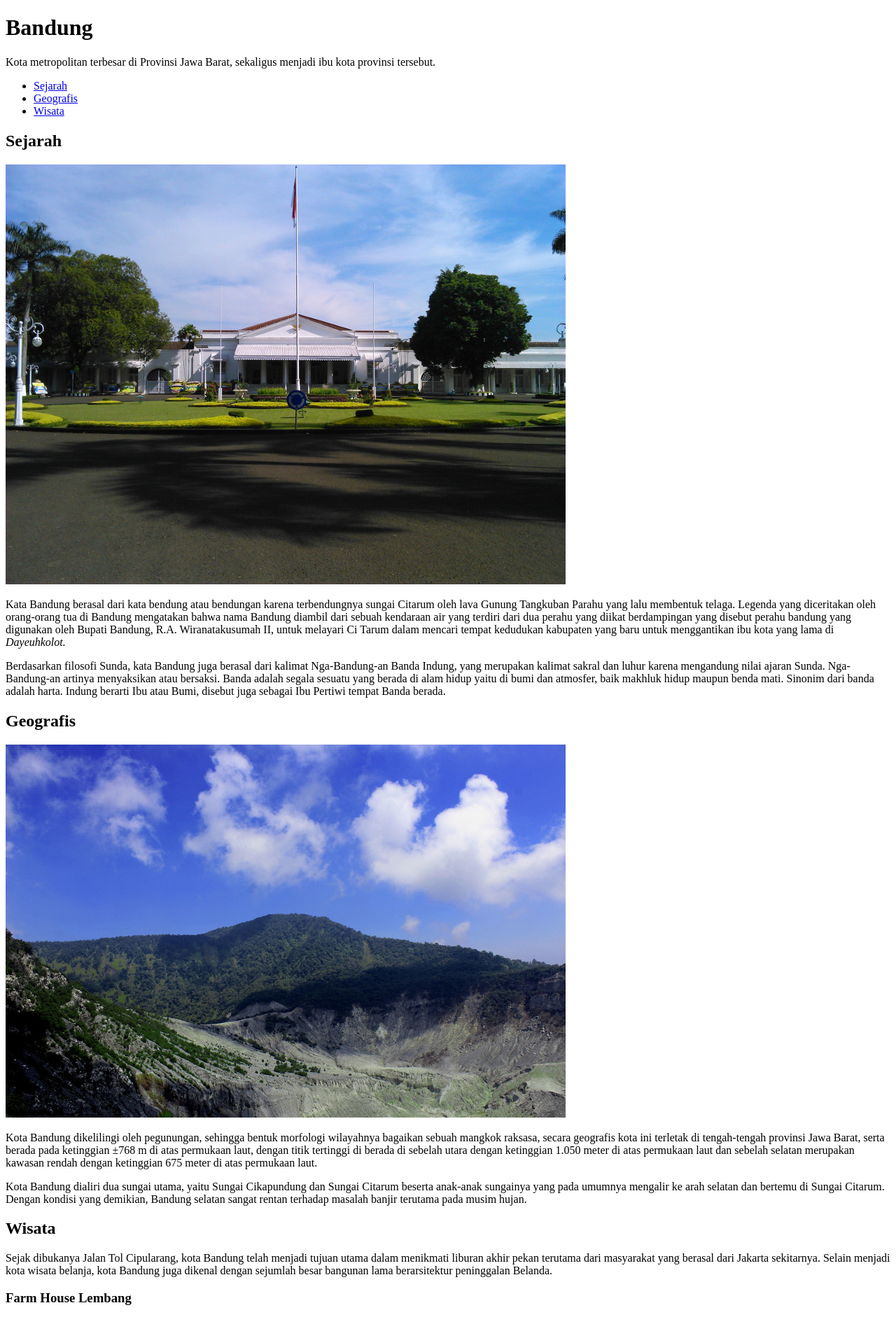
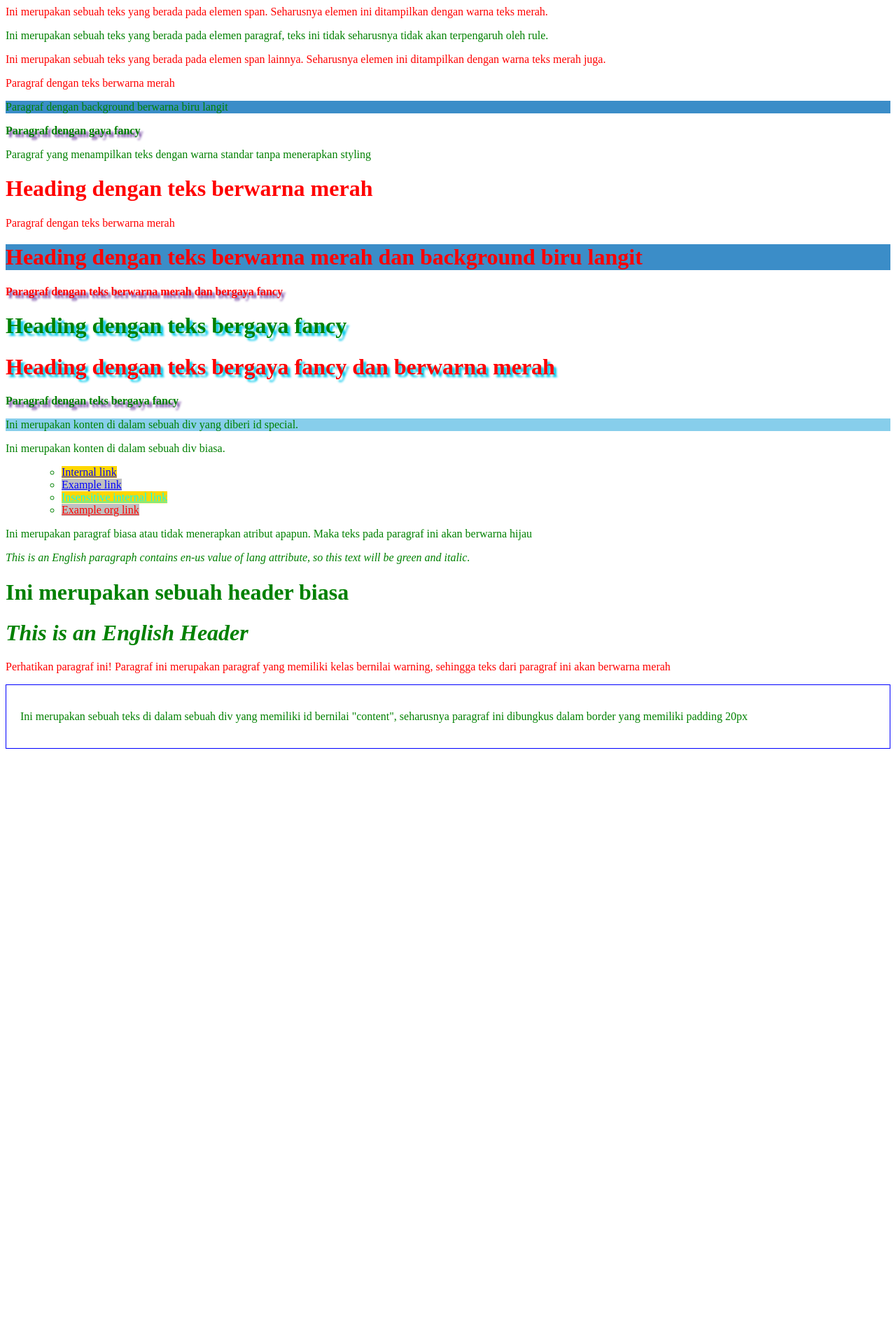
Before and after one commit to nabilban/Bandung-Lautan-Api, a plain HTML site: page index.html in a window 1280 px wide. Shown: the top 1882 px of the page at 70% size. After the commit the page ends 1078 px from the top, so only its background shows below. Drawn offline with Linux system fonts and the light colour scheme.

Commit message:
macam macam collectors

```diff
--- a/index.html
+++ b/index.html
@@ -3,232 +3,163 @@
 <html>
 
 <head>
-    <title>title tab bar </title>
+    <title>hahahahah </title>
+    <style>
+        /* type selector */
+        span {
+            color: red;
+        }
+
+        /* class selector */
+        .red {
+            color: red;
+        }
+
+        .skyblue-bg {
+            background-color: rgb(59, 141, 200);
+        }
+
+        .fancy {
+            font-weight: bold;
+            text-shadow: 4px 4px 3px rebeccapurple;
+        }
+
+        /* class selector yang spesifik pada elemen yang diinginkan */
+        h1.fancy {
+            text-shadow: 4px 4px 3px #00c8eb;
+        }
+
+        /* id selector bersifat unshareable ,memiliki nilai yang unik, hanya digunkan pada satu elemen saja , span dan div saja*/
+        /* KALAU INGIN MENGGUNAKAN PADA BANAYAK ELEMEN JANGAN PAKEK ID PAKEK CLASS */
+        #special {
+            background-color: skyblue;
+        }
+
+
+
+        /* atribute selector */
+        /* <a> element yang menerapkan href attribut */
+        a[href] {
+            color: blue;
+        }
+
+        /* <a> element yang menerapkan nilai pada href dengan awalan "#" */
+        a[href^="#"] {
+            background-color: gold;
+        }
+
+        /* <a> element yang menerapkan nilai pada href yang mengandung teks "example" */
+        a[href*="exa"] {
+            background-color: silver;
+        }
+
+        /* <a> element yang menerapkan nilai pada href yang mengandung teks "insensitive" tidak mementingkan huruf kapital*/
+        a[href*="insensitive"i ] {
+            color: cyan;
+        }
+
+        /* <a> element yang menerapkan nilai pada href dengan akhiran ".org" */
+        a[href$=".org"] {
+            color: red;
+        }
+
+
+        /* universal selector */
+        /* Menargetkan seluruh tipe elemen */
+        * {
+            color: green;
+        }
+
+        /* Menargetkan seluruh tipe elemen yang mengandung nilai "en" pada atribut lang */
+        *[lang^=en] {
+            font-style: italic;
+        }
+
+        /* Menargetkan seluruh tipe elemen yang memiliki nilai "warning" pada atribut class */
+        *.kelazz {
+            color: red;
+        }
+
+        /* Menargetkan seluruh tipe elemen yang memiliki nilai "content" pada atribut id */
+        *#coklat {
+            border: 1px solid blue;
+            padding: 20px;
+        }
+    </style>
 </head>
 
 <body>
-    <header>
-        <h1>
-            Bandung
-        </h1>
+    <!-- hasil type selector -->
+    <span>Ini merupakan sebuah teks yang berada pada elemen span. Seharusnya elemen ini ditampilkan dengan warna teks
+        merah.</span>
+    <p>Ini merupakan sebuah teks yang berada pada elemen paragraf, teks ini tidak seharusnya tidak akan terpengaruh oleh
+        rule.</p>
+    <span>Ini merupakan sebuah teks yang berada pada elemen span lainnya. Seharusnya elemen ini ditampilkan dengan warna
+        teks merah juga.</span>
+
+    <!-- hasil class selector -->
+    <p class="red">Paragraf dengan teks berwarna merah</p>
+    <p class="skyblue-bg">Paragraf dengan background berwarna biru langit</p>
+    <p class="fancy">Paragraf dengan gaya fancy</p>
+    <p>Paragraf yang menampilkan teks dengan warna standar tanpa menerapkan styling</p>
+    <!-- bisa digunakan pada elemenn yang berbeda beda -->
+    <h1 class="red">Heading dengan teks berwarna merah</h1>
+    <p class="red">Paragraf dengan teks berwarna merah</p>
+    <!-- elemen bisa mengandung banyak nilai class dnegnan menggunkaan spasi sebagai pemisah  -->
+    <h1 class="red skyblue-bg">Heading dengan teks berwarna merah dan background biru langit</h1>
+    <p class="red fancy">Paragraf dengan teks berwarna merah dan bergaya fancy</p>
+    <!--hasil dari class selector yang di spesifikasi pada elemen yang di inginkan  -->
+    <h1 class="fancy">Heading dengan teks bergaya fancy</h1>
+    <h1 class="fancy red">Heading dengan teks bergaya fancy dan berwarna merah</h1>
+    <p class="fancy">Paragraf dengan teks bergaya fancy</p>
+    <!--hasil dari id selector  -->
+    <div id="special">
+        <p>Ini merupakan konten di dalam sebuah div yang diberi id special.</p>
+    </div>
+    <div>
+        <p>Ini merupakan konten di dalam sebuah div biasa.</p>
+    </div>
+
+    <!-- ini merupakan hasil dari atribute selector -->
+    <ul>
+        <ul>
+            <li><a href="#internal">Internal link</a></li>
+            <li><a href="http://example.com">Example link</a></li>
+            <li><a href="#InSensitive">Insensitive internal link</a></li>
+            <li><a href="http://example.org">Example org link</a></li>
+        </ul>
+    </ul>
+    <!-- ini merupakan hasil dari universal selector -->
+    <p>
+        Ini merupakan paragraf biasa atau tidak menerapkan atribut apapun. Maka teks pada paragraf ini akan berwarna
+        hijau
+    </p>
+    <p lang="en-us">
+        This is an English paragraph contains en-us value of lang attribute, so this text will be green and
+        italic.
+    </p>
+
+    <h1>Ini merupakan sebuah header biasa</h1>
+    <h1 lang="en-us">This is an English Header</h1>
+
+    <p class="kelazz">
+        Perhatikan paragraf ini! Paragraf ini merupakan paragraf yang memiliki kelas bernilai warning,
+        sehingga teks dari paragraf ini akan berwarna merah
+    </p>
+
+    <div id="coklat">
         <p>
-            Kota metropolitan terbesar di Provinsi Jawa Barat, sekaligus menjadi ibu kota provinsi tersebut.
+            Ini merupakan sebuah teks di dalam sebuah div yang memiliki id bernilai "content", seharusnya paragraf ini
+            dibungkus dalam border yang memiliki padding 20px
         </p>
-
-        <nav>
-            <ul>
-                <li><a href="#sejarah">Sejarah</a></li>
-                <li><a href="#geografis">Geografis</a></li>
-                <li><a href="#wisata">Wisata</a></li>
-            </ul>
-        </nav>
-
-    </header>
+    </div>
 
 
-    <main>
-        <div>
-            <article>
-                <h2 id="sejarah">
-                    Sejarah
-                </h2>
-                <!-- contoh emphasized -->
-                <img src="assets\image\history.jpg" alt="sejarah">
-                <p>
-                    Kata Bandung berasal dari kata bendung atau bendungan karena terbendungnya sungai Citarum oleh lava
-                    Gunung
-                    Tangkuban Parahu yang lalu membentuk telaga. Legenda yang diceritakan oleh orang-orang tua di
-                    Bandung
-                    mengatakan
-                    bahwa nama Bandung diambil dari sebuah kendaraan air yang terdiri dari dua perahu yang diikat
-                    berdampingan
-                    yang
-                    disebut perahu bandung yang digunakan oleh Bupati Bandung, R.A. Wiranatakusumah II, untuk melayari
-                    Ci
-                    Tarum
-                    dalam mencari tempat kedudukan kabupaten yang baru untuk menggantikan ibu kota yang lama di
-                    <em>Dayeuhkolot.</em>
-                </p>
-
-                <p>
-                    Berdasarkan filosofi Sunda, kata Bandung juga berasal dari kalimat Nga-Bandung-an Banda Indung, yang
-                    merupakan
-                    kalimat sakral dan luhur karena mengandung nilai ajaran Sunda. Nga-Bandung-an artinya menyaksikan
-                    atau
-                    bersaksi.
-                    Banda adalah segala sesuatu yang berada di alam hidup yaitu di bumi dan atmosfer, baik makhluk hidup
-                    maupun
-                    benda mati. Sinonim dari banda adalah harta. Indung berarti Ibu atau Bumi, disebut juga sebagai Ibu
-                    Pertiwi
-                    tempat Banda berada.
-                </p>
-            </article>
-
-            <article>
-                <h2 id="geografis">
-                    Geografis
-                </h2>
-                <img src="assets\image\geografis.jpg" alt="geografis">
-                <p>
-                    Kota Bandung dikelilingi oleh pegunungan, sehingga bentuk morfologi wilayahnya bagaikan sebuah
-                    mangkok
-                    raksasa,
-                    secara geografis kota ini terletak di tengah-tengah provinsi Jawa Barat, serta berada pada
-                    ketinggian
-                    ±768 m
-                    di
-                    atas permukaan laut, dengan titik tertinggi di berada di sebelah utara dengan ketinggian 1.050 meter
-                    di
-                    atas
-                    permukaan laut dan sebelah selatan merupakan kawasan rendah dengan ketinggian 675 meter di atas
-                    permukaan
-                    laut.
-                </p>
-
-                <p>
-                    Kota Bandung dialiri dua sungai utama, yaitu Sungai Cikapundung dan Sungai Citarum beserta anak-anak
-                    sungainya
-                    yang pada umumnya mengalir ke arah selatan dan bertemu di Sungai Citarum. Dengan kondisi yang
-                    demikian,
-                    Bandung
-                    selatan sangat rentan terhadap masalah banjir terutama pada musim hujan.
-                </p>
-            </article>
-
-            <article>
-
-                <section>
-                    <h2 id="wisata">
-                        Wisata
-                    </h2>
-                    <p>
-
-                        Sejak dibukanya Jalan Tol Cipularang, kota Bandung telah menjadi tujuan utama dalam menikmati
-                        liburan
-                        akhir
-                        pekan terutama dari masyarakat yang berasal dari Jakarta sekitarnya. Selain menjadi kota wisata
-                        belanja,
-                        kota
-                        Bandung juga dikenal dengan sejumlah besar bangunan lama berarsitektur peninggalan Belanda.
-                    </p>
-
-
-                </section>
-                <section>
-                    <h3>
-                        Farm House Lembang
-                    </h3>
-                    <img src="assets\image\farm-house.jpg" alt="farm house">
-                    <p>
-
-                        Berada di jalur utama Bandung-Lembang, Farm House menjadi objek wisata yang tidak pernah sepi
-                        pengunjung.
-                        Selain
-                        karena letaknya strategis, kawasan ini juga menghadirkan nuansa wisata khas Eropa. Semua itu
-                        diterapkan
-                        dalam
-                        bentuk spot swafoto Instagramable.
-                    </p>
-                </section>
-
-                <section>
-                    <h3>
-
-                        Observatorium Bosscha
-                    </h3>
-                    <!-- contoh important text / strong -->
-                    <img src="assets\image\bosscha.jpg" alt="bosscha">
-                    <p>
-                        Memiliki beberapa teleskop, antara lain,<strong>Refraktor Ganda Zeiss, Schmidt Bimasakti,
-                            Refraktor
-                            Bamberg,
-                            Cassegrain
-                            GOTO, dan Teleskop Surya.</strong> Refraktor Ganda Zeiss adalah jenis teleskop terbesar
-                        untuk
-                        meneropong
-                        bintang. Benda
-                        ini diletakkan pada atap kubah sehingga saat teropong digunakan, atap tersebut harus dibuka.
-                        Observatorium
-                        Bosscha boleh dikunjungi oleh siapa pun, tanpa tiket. Namun, bagi yang ingin menggunakan
-                        teleskop
-                        Zeiss,
-                        wajib
-                        mendaftarkan diri. Untuk instansi atau lembaga pendidikan, diberikan jadwal hari Selasa sampai
-                        Jumat.
-                        Sementara
-                        itu, kunjungan individu dibuka setiap hari Sabtu.
-                    </p>
-                </section>
-
-            </article>
-        </div>
-
-        <article>
-            <aside>
-
-                <header>
-                    <h2>Kota Bandung</h2>
-                    <p>Kota Kembang Paris van Java</p>
-                    <figure>
-                        <img src="assets/bandung baddge.png">
-                        <figcaption>Lambang</figcaption>
-                    </figure>
-                </header>
-
-                <section>
-                    <h3>Informasi Lainnya</h3>
-                    <table border="1">
-                        <tr>
-                            <th>Negara</th>
-                            <td>Indonesia</td>
-                        </tr>
-                        <tr>
-                            <th>Hari jadi</th>
-                            <td>25 September 1810</td>
-                        </tr>
-                        <tr>
-                            <th>Luas Total</th>
-                            <td>167.67 km<sup>2</sup></td>
-                        </tr>
-                        <tr>
-                            <th>Bahasa Daerah</th>
-                            <td>Sunda</td>
-                        </tr>
-                        <tr>
-                            <th>Kode Telepon</th>
-                            <td>+62 22</td>
-                        </tr>
-                    </table>
-                </section>
-
-            </aside>
-        </article>
-
-    </main>
+</body>
 
 
 
 
-
-    <footer>
-        <p>
-            <!-- contoh anchor a -->
-        <p>informasi selanjutnya bisa anda dapatkan di <a
-                href="https://en.wikipedia.org/wiki/Bandung"><em>wikipedia</em></a></p>
-
-        Belajar Dasar Pemrograman Web &#169; 2019, Dicoding Academy
-        </p>
-    </footer>
-
-    <!-- image -->
-
-    <!-- insert image dengan alamat URL -->
-    <img src="https://asset.kompas.com/crops/ZskDQPo_1wwlKlok5b2BGjYWlwU=/72x0:945x582/750x500/data/photo/2022/07/29/62e38b5b48a6c.jpg"
-        height="100px" alt="gambar almarhuma fizi:(">
-
-    <!-- insert image dengan file image  -->
-    <img src="Fakta-Menarik-Tentang-Kucing-Hitam-Putih.webp" height="100px" alt="gambar kucing wong">
-</body>
 
 
 
```
